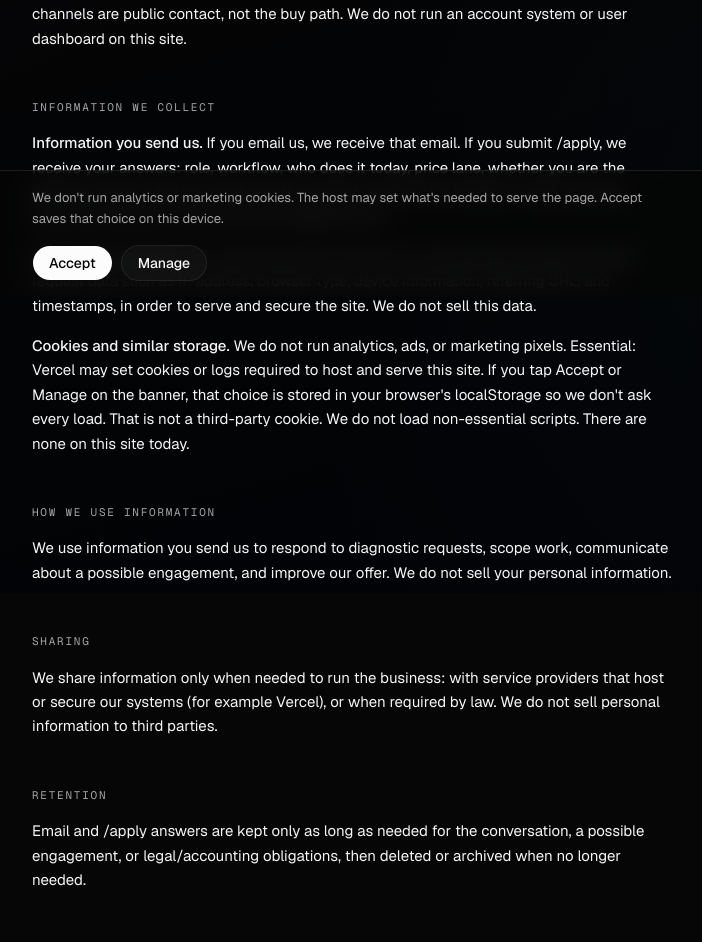
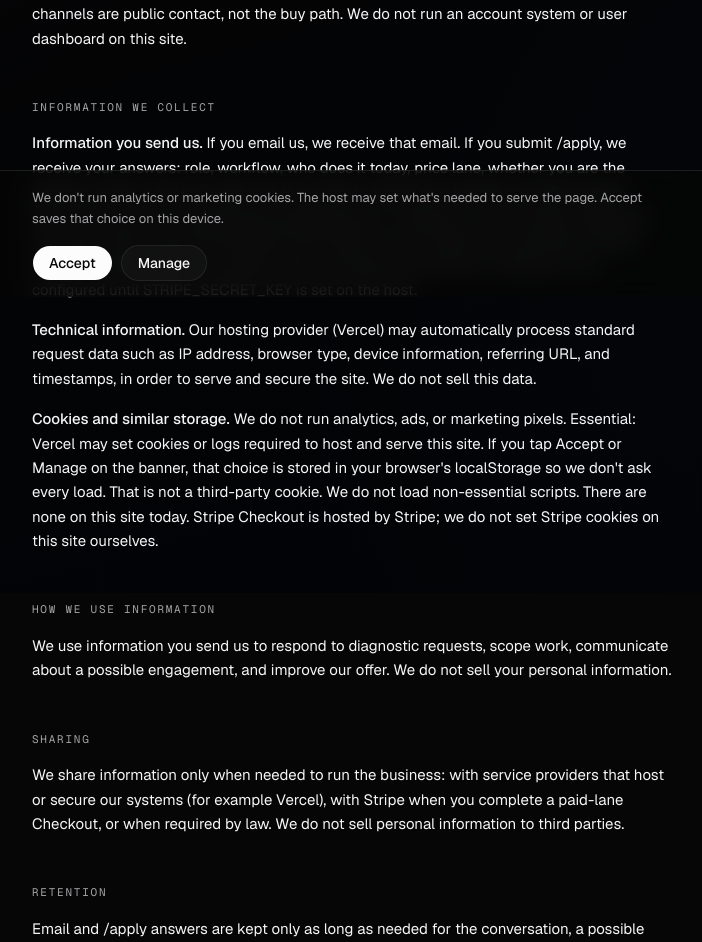
Before and after one commit to Josefusan/mygrokflow, a Next.js app: page /privacy in a window 1280 px wide. Shown: the part 503-1445 px from the top of the page, without its empty margins (288-990 px from the left). Built offline with nearby package versions, Linux system fonts and the light colour scheme.

Commit message:
docs: name Stripe Checkout on paid lanes only

```diff
--- a/app/privacy/page.tsx
+++ b/app/privacy/page.tsx
@@ -82,7 +82,11 @@ export default function PrivacyPage() {
             your answers: role, workflow, who does it today, price lane, whether
             you are the decision-maker, what you need, and the contact channel
             plus handle or email you gave. Submit sends that to{" "}
-            {DIAGNOSTIC_EMAIL}.
+            {DIAGNOSTIC_EMAIL}. Collection is native /apply. Diagnostic first
+            stays mailto. Paid lanes ($1,500/month, $5K one-time, $10K one-time)
+            open a Stripe Checkout session after you qualify. Stripe processes
+            that payment. Checkout is not configured until STRIPE_SECRET_KEY is
+            set on the host.
           </p>
           <p className="mt-4 text-[15px] leading-relaxed">
             <span className="font-medium">Technical information.</span> Our
@@ -98,7 +102,8 @@ export default function PrivacyPage() {
             Accept or Manage on the banner, that choice is stored in your
             browser&apos;s localStorage so we don&apos;t ask every load. That is
             not a third-party cookie. We do not load non-essential scripts. There
-            are none on this site today.
+            are none on this site today. Stripe Checkout is hosted by Stripe; we
+            do not set Stripe cookies on this site ourselves.
           </p>
         </section>
 
@@ -116,8 +121,9 @@ export default function PrivacyPage() {
           <p className="mt-4 text-[15px] leading-relaxed">
             We share information only when needed to run the business: with
             service providers that host or secure our systems (for example
-            Vercel), or when required by law. We do not sell personal
-            information to third parties.
+            Vercel), with Stripe when you complete a paid-lane Checkout, or when
+            required by law. We do not sell personal information to third
+            parties.
           </p>
         </section>
 
@@ -126,7 +132,8 @@ export default function PrivacyPage() {
           <p className="mt-4 text-[15px] leading-relaxed">
             Email and /apply answers are kept only as long as needed for the
             conversation, a possible engagement, or legal/accounting
-            obligations, then deleted or archived when no longer needed.
+            obligations, then deleted or archived when no longer needed. Stripe
+            retains payment records under its own policy.
           </p>
         </section>
 
```
